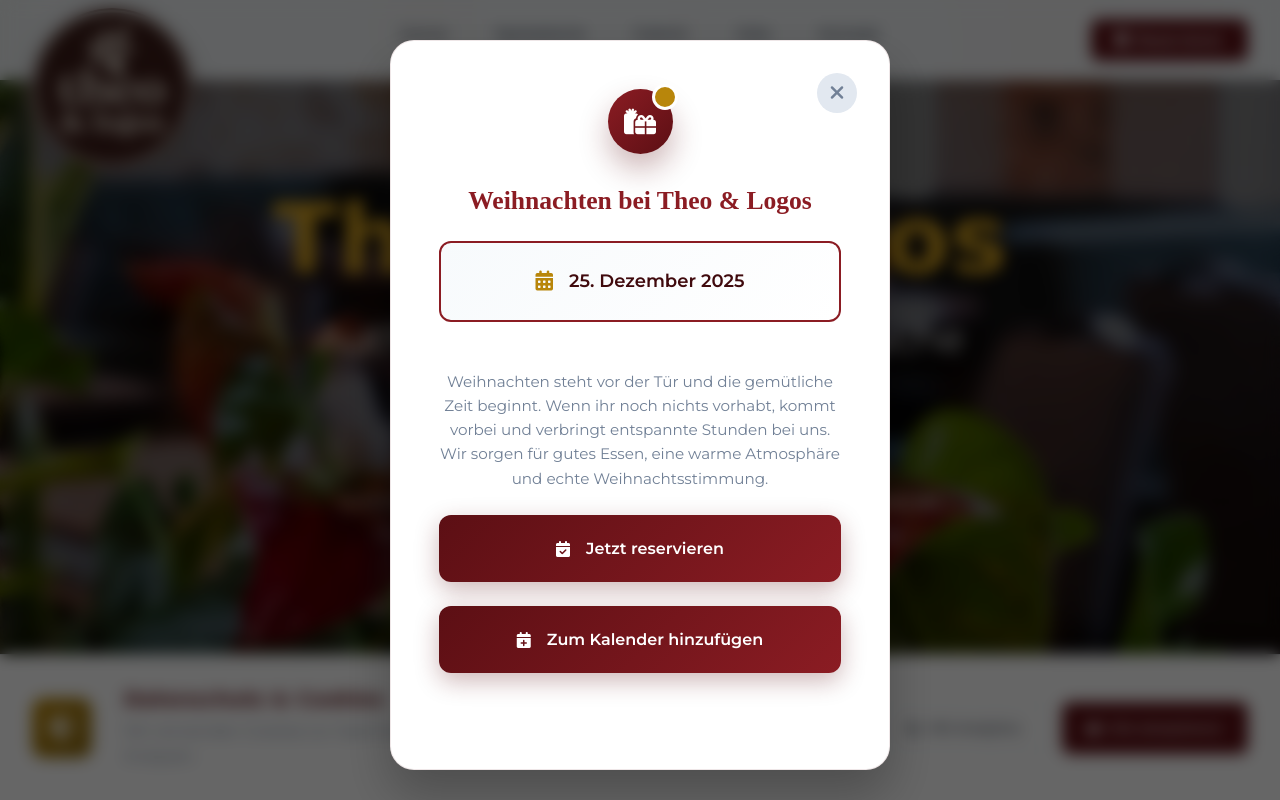
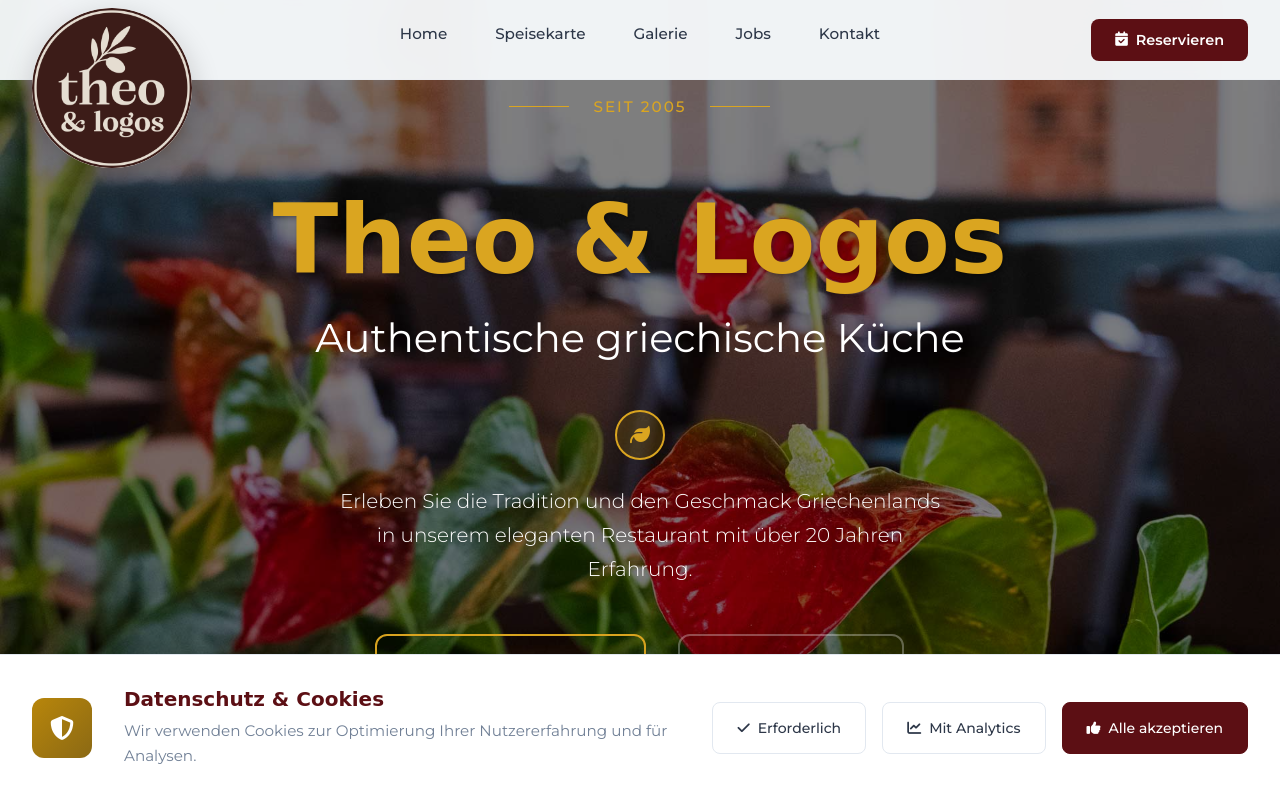
Before and after one commit to huhpact/theologos, a plain HTML site: page index.html in a window 1280 px wide. Shown: the top 800 px of the page. Drawn offline with nearby package versions, Linux system fonts and the light colour scheme; a script that the page names is missing; a web font is replaced by a local one.

Commit message:
rem popup

```diff
--- a/index.html
+++ b/index.html
@@ -1388,7 +1388,7 @@
     </footer>
 
     <script src="/js/main.js"></script>
-    <script src="/js/popup.js"></script>
+   <!-- <script src="/js/popup.js"></script> -->
     <script src="/js/season.js"></script>
     <script type="text/javascript">
     (function(c,l,a,r,i,t,y){
```
